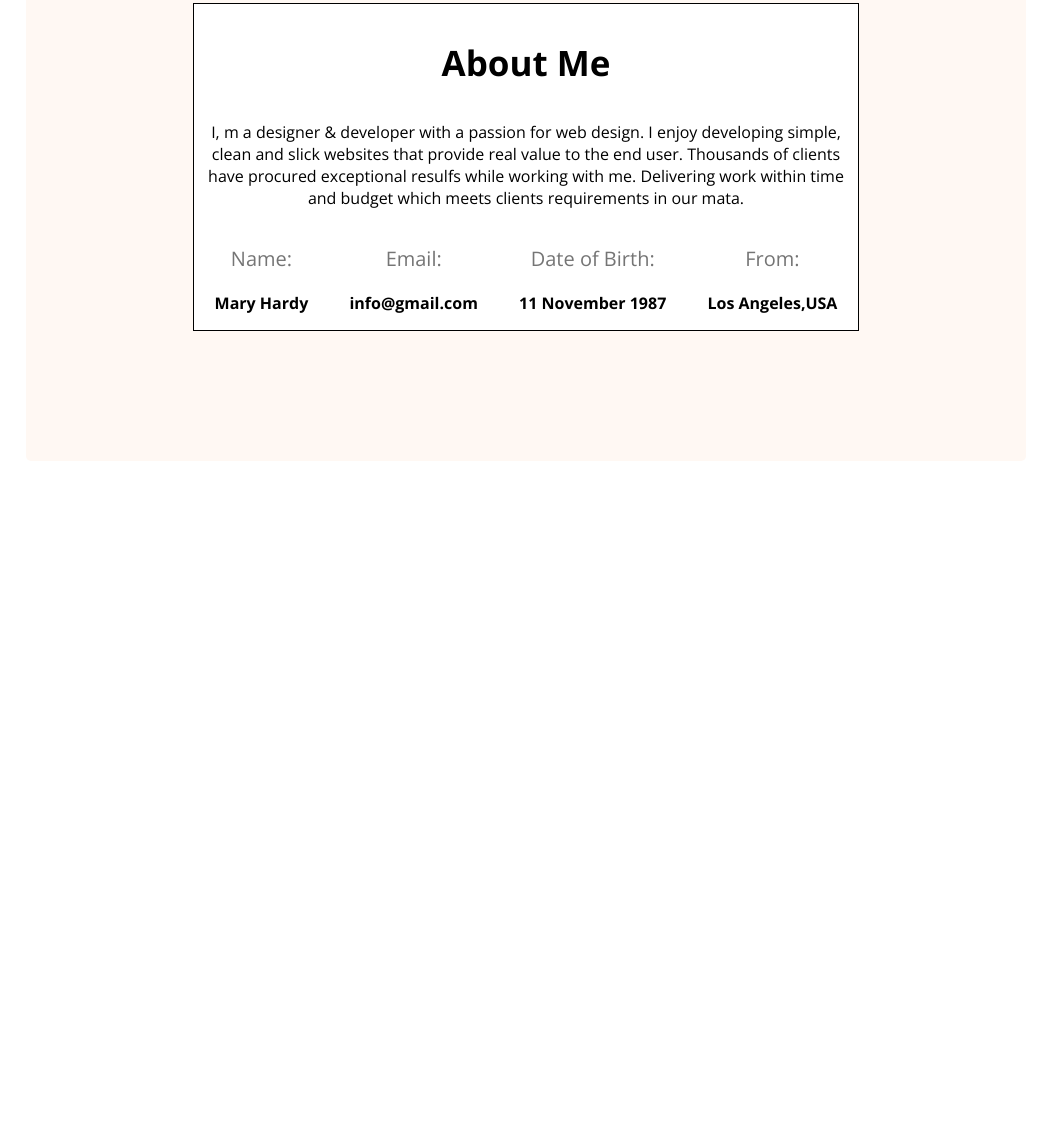
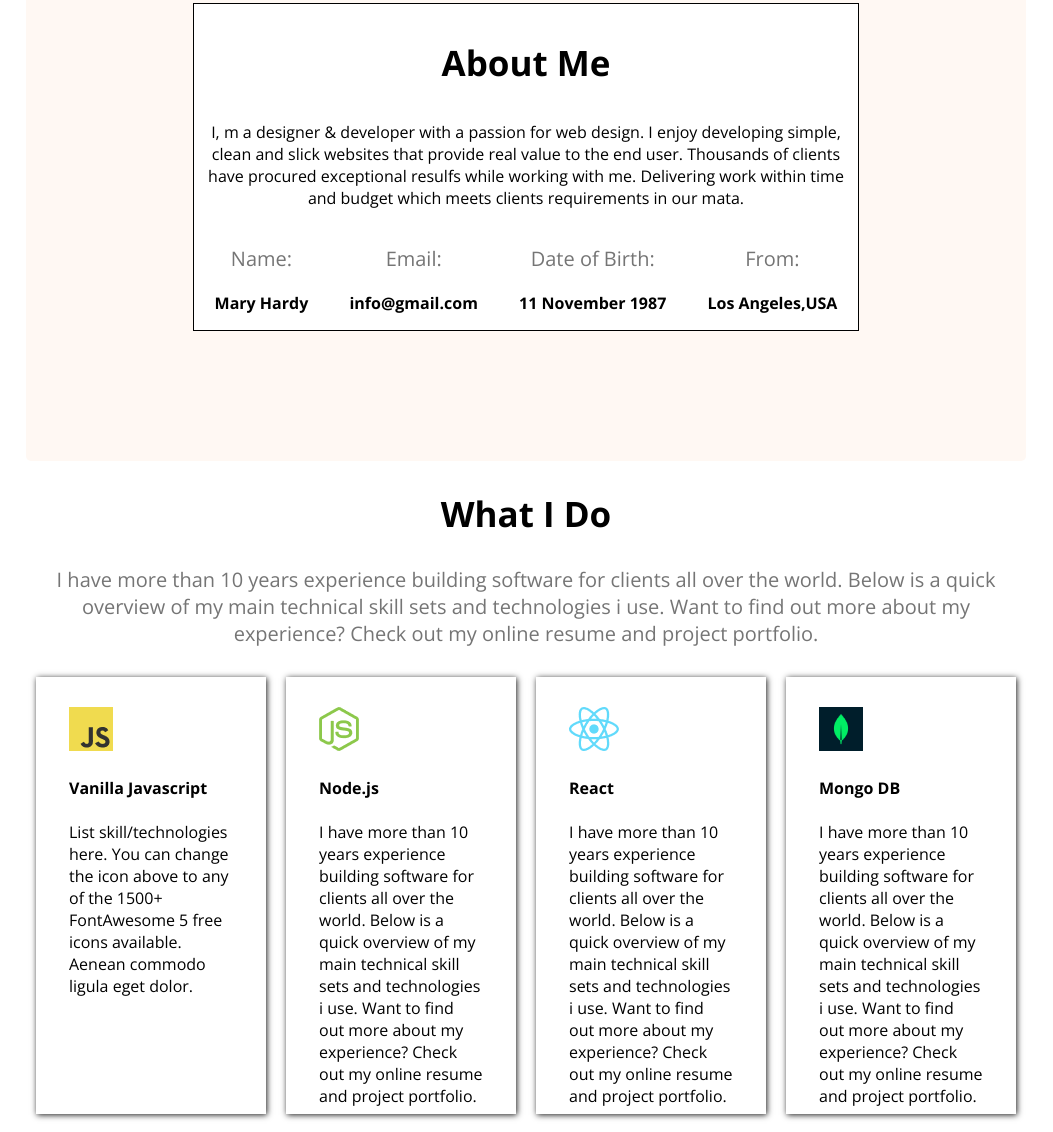
Before and after one commit to shafinahmed504/portfolio-webdevelopment, a plain HTML site: page index.html in a window 1280 px wide. Shown: the part 1042-2174 px from the top of the page, without its empty margins (114-1167 px from the left). Before the commit the page ends 1511 px from the top, so only its background shows below. Drawn offline with nearby package versions, Linux system fonts and the light colour scheme.

Commit message:
skills part done

```diff
--- a/index.html
+++ b/index.html
@@ -64,6 +64,36 @@
 
         </section>
 
+        <section id="skills">
+            <h1 style=" text-align:center; font-weight: bold; font-size: 35px;">What I Do</h1>
+            <p style="text-align:center;   color: #757575;font-size: 20px;">I have more than 10 years experience building software for clients all over the world. Below is a quick overview of my main technical skill sets and technologies i use. Want to find out more about my experience? Check out my online resume and project portfolio.</p>
+
+            <div id="boro-div">
+                <div class="choto"><img src="images/icons/js.png" alt="">
+                <h4>Vanilla Javascript</h4>
+                <p>List skill/technologies here. You can change the icon above to any of the 1500+ FontAwesome 5 free icons available. Aenean commodo ligula eget dolor.</p>
+                </div>
+                <div class="choto">
+                    <img src="images/icons/nodejs.png" alt="">
+                    <h4>Node.js</h4>
+                    <p>I have more than 10 years experience building software for clients all over the world. Below is a quick overview of my main technical skill sets and technologies i use. Want to find out more about my experience? Check out my online resume and project portfolio.</p>
+                </div>
+                <div class="choto">
+                    <img src="images/icons/react.png" alt="">
+                    <h4>React</h4>
+                    <p>I have more than 10 years experience building software for clients all over the world. Below is a quick overview of my main technical skill sets and technologies i use. Want to find out more about my experience? Check out my online resume and project portfolio.</p>
+                </div>
+                <div class="choto">
+                    <img src="images/icons/mongo.png" alt="">
+                    <h4>Mongo DB</h4>
+                    <p>I have more than 10 years experience building software for clients all over the world. Below is a quick overview of my main technical skill sets and technologies i use. Want to find out more about my experience? Check out my online resume and project portfolio.</p>
+                </div>
+
+            </div>
+
+
+        </section>
+
 
 
 
--- a/styles/portfolio.css
+++ b/styles/portfolio.css
@@ -81,9 +81,10 @@ nav ul li button{
     padding: 130px 157px 130px 157px;
     border-radius: 5px;
 
+
 }
 #about-section{
-    max-width: 1000px;
+     max-width: 1000px;
     padding-top: 80px;
 
     margin: 0 auto;
@@ -109,3 +110,17 @@ nav ul li button{
     margin-left: 10px;
     margin-right: 10px;
 }
+
+#boro-div{
+    display: flex;
+    justify-content: space-around;
+}
+
+.choto{
+    width: 267px;
+    height: 377px;
+    margin: 10px;
+    box-shadow: 1px 1px 6px 0px #1E1E1E ;
+
+    padding: 30px 33px 30px 33px;
+}
```
